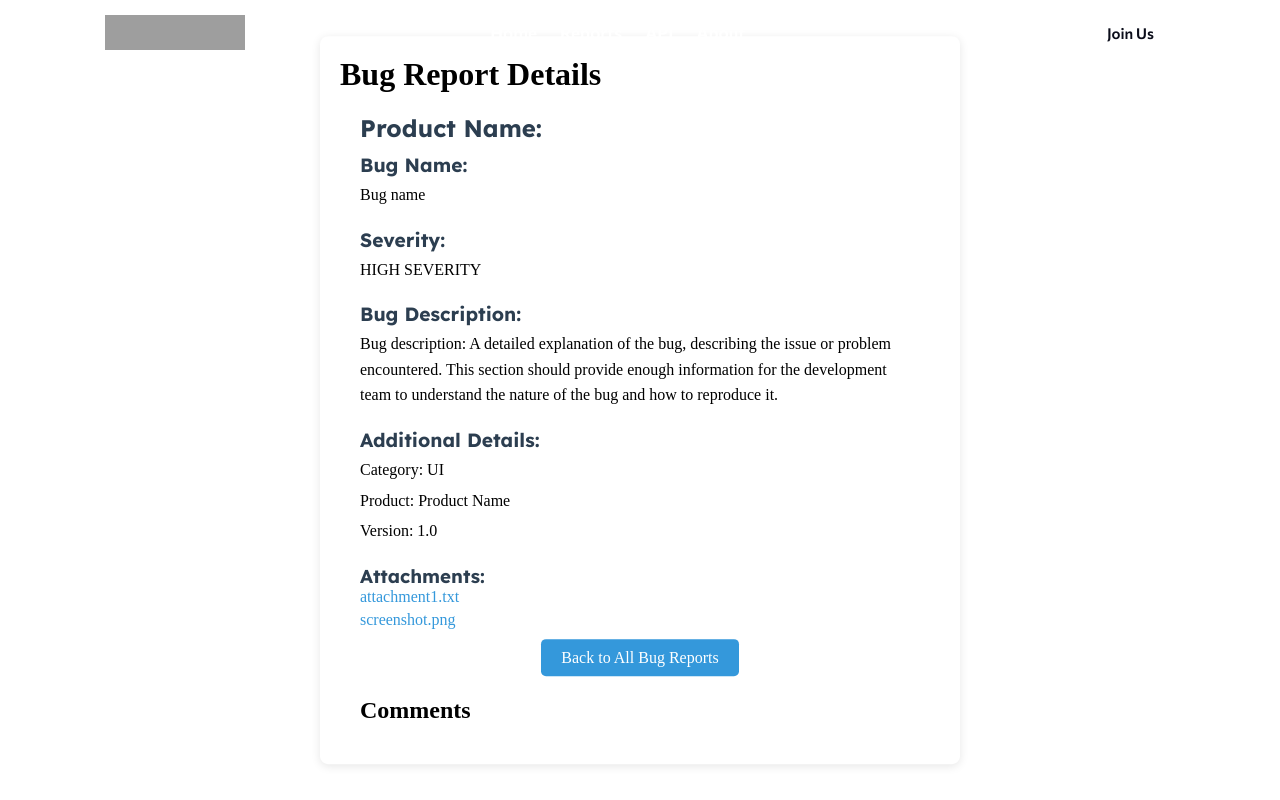
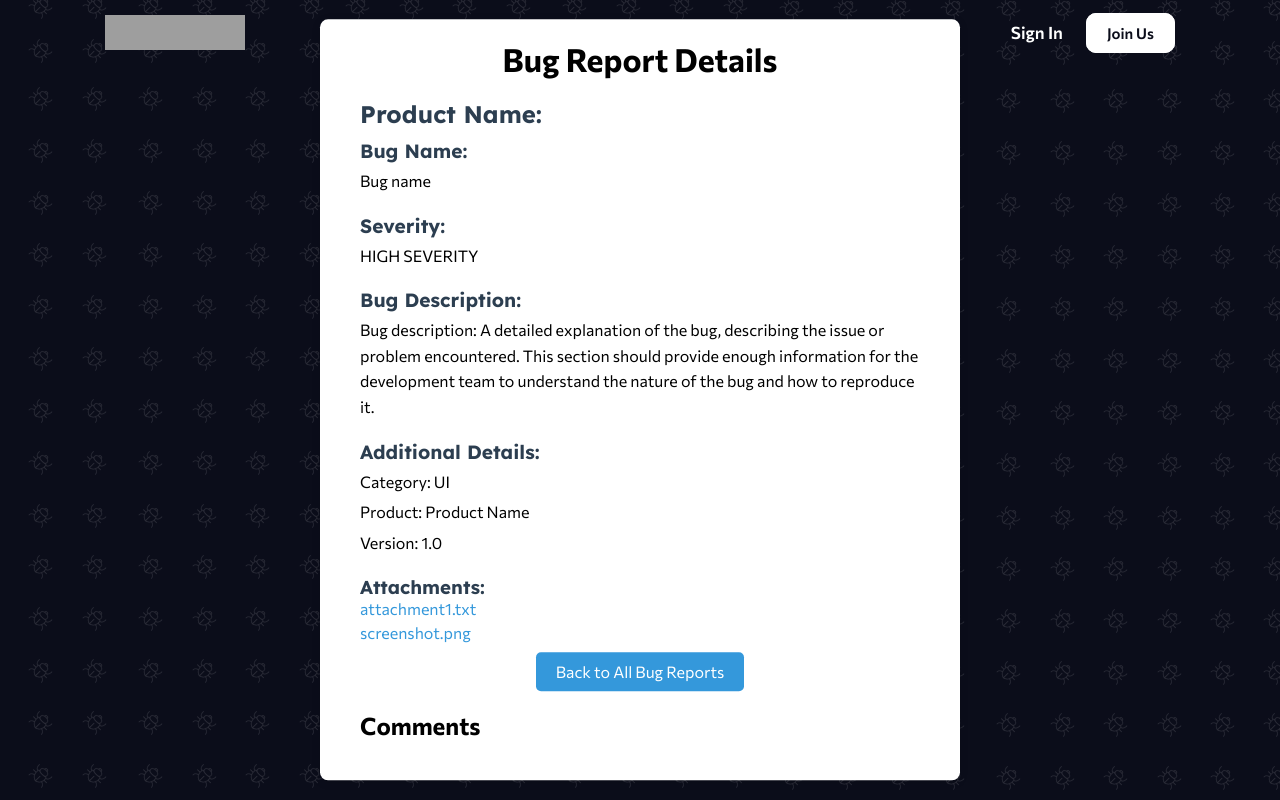
Before and after one commit to omollpeter/GlitchSpy, a Flask app: page /gspy/bugreports/1 in a window 1280 px wide. Run offline with Flask 3, Linux system fonts and the light colour scheme; parts of the project's set-up code (start-up, migrations or seed data) failed here and were passed over; grey boxes are pictures that could not be loaded.

Commit message:
Fix bug.html template

```diff
--- a/frontend/app/static/styles/bug.css
+++ b/frontend/app/static/styles/bug.css
@@ -1,13 +1,4 @@
 /* style.css */
-/*
-body {
-    font-family: Commissioner, sans-serif;
-    margin: 0;
-    padding: 0;
-    background-color: #f4f4f9;
-    color: #333;
-} */
-
 .container {
     max-width: 800px;
     margin: 0 auto;
@@ -19,6 +10,11 @@ body {
     top: 50%;
     left: 50%;
     transform: translate(-50%, -50%);
+    font-family: Commissioner, sans-serif;
+}
+
+.container h1 {
+    text-align: center;
 }
 
 .header h1 {
@@ -27,7 +23,7 @@ body {
     color: #2c3e50;
 }
 
-.main {
+.main-report-content {
     padding: 20px;
 }
 
--- a/frontend/app/static/styles/nav.css
+++ b/frontend/app/static/styles/nav.css
@@ -44,6 +44,7 @@ header.dark {
     margin-right: 20px;
     font-size: 17px;
     color: #fff;
+    position: relative;
 }
 
 .navigation-bar-dark .nav-links a:hover,
@@ -55,6 +56,7 @@ header.dark {
     color: #fff;
     font-weight: 600;
     font-size: 17px;
+    position: relative;
 }
 
 .nav-reg-button-dark {
@@ -76,6 +78,7 @@ header.dark {
     margin-right: 20px;
     font-size: 17px;
     color: #0b0d1a;
+    position: relative;
 
 }
 
@@ -88,6 +91,7 @@ header.dark {
     color: #0b0d1a;
     font-weight: 600;
     font-size: 15px;
+    position: relative;
 }
 
 .nav-reg-button-light {
@@ -106,6 +110,18 @@ header.dark {
     color: #0b0d1a;
 }
 
+.mark-nav a::after,
+.mark-login-link::after {
+    content: "";
+    position: absolute;
+    left: 0;
+    bottom: -2px;
+    width: 0;
+    height: 2px;
+    background-color: currentColor;
+    transition: width .3s;
+}
+
 .mark-nav a.active::after,
 .mark-login-link.active::after {
     width: 100%;
--- a/frontend/app/templates/base.html
+++ b/frontend/app/templates/base.html
@@ -25,7 +25,7 @@
       rel="stylesheet"
       href="https://fonts.googleapis.com/css2?family=Commissioner:wght@100;200;300;400;500;600;700&display=swap"
     />
-    <script src="../static/scripts/main.js" defer></script>
+    <script src="{{ url_for('static', filename='scripts/main.js') }}" defer></script>
     {% block css %}{% endblock %}
   </head>
   <body>
@@ -36,11 +36,11 @@
         <div class="flash-messages">
             {% for category, message in messages %}
               {% if category == "success" %}
-              <span class="flash-success"><img src="../static/images/check.svg" alt="">{{ message }}</span>
+              <span class="flash-success"><img src="{{ url_for('static', filename='images/check.svg') }}" alt="">{{ message }}</span>
               {% elif category == "danger" %}
-              <span class="flash-danger"><img src="../static/images/close.svg" alt="">{{ message }}</span>
+              <span class="flash-danger"><img src="{{ url_for('static', filename='images/close.svg') }}" alt="">{{ message }}</span>
               {% elif category == "info" %}
-              <span class="flash-info"><img src="../static/images/info.svg" alt="">{{ message }}</span>
+              <span class="flash-info"><img src="{{ url_for('static', filename='images/info.svg') }}" alt="">{{ message }}</span>
               {% endif %}
             {% endfor %}
         </div>
--- a/frontend/app/templates/bug.html
+++ b/frontend/app/templates/bug.html
@@ -1,15 +1,16 @@
-{% extends 'base.html' %}
+{% extends "base.html" %}
 
-{% block css%}
-<link rel="stylesheet" href="../static/styles/bug.css">
+{% block css %}
+<link rel="stylesheet" href="{{ url_for('static', filename='styles/bug.css') }}">
 {% endblock %}
 
 {% include 'dark-nav.html' %}
 
 {% block content %}
+<main>
 <div class="container">
     <h1>Bug Report Details</h1>
-    <div class="main">
+    <div class="main-report-content">
         <section class="bug-report">
             <h2 class="bug-report__title">Product Name: </h2> <div class="bug-report__details">
                 <h3 class="bug-report__details__heading">Bug Name:</h3> <p class="bug-report__details__content">Bug name</p>  </div>
@@ -43,5 +44,6 @@
             </section>
     </div>
 </div>
+</main>
 
 {% endblock %}
--- a/frontend/app/templates/bugs.html
+++ b/frontend/app/templates/bugs.html
@@ -1,6 +1,6 @@
 {% extends 'base.html' %}
 
-{% block css%}
+{% block css %}
 <link rel="stylesheet" href="../static/styles/bugs.css">
 {% endblock %}
 
--- a/frontend/app/templates/dark-nav.html
+++ b/frontend/app/templates/dark-nav.html
@@ -3,7 +3,7 @@
     <div class="navigation-bar-dark">
         <div class="logo">
             <a href="{{ url_for('core.gspy_landing') }}">
-                <img src="../static/images/light-logo.svg" alt="GlitchSpy Logo">
+                <img src="{{ url_for('static', filename='images/light-logo.svg') }}" alt="GlitchSpy Logo">
             </a>
         </div>
 
--- a/frontend/app/templates/login.html
+++ b/frontend/app/templates/login.html
@@ -1,6 +1,6 @@
 {% extends "base.html" %}
 
-{% block css%}
+{% block css %}
 <link rel="stylesheet" href="../static/styles/signing.css">
 {% endblock %}
 
```
Also changed, not shown: frontend/app/static/styles/base.css (+0 -13 lines), frontend/app/static/styles/form-report.css (+13 -0 lines).
